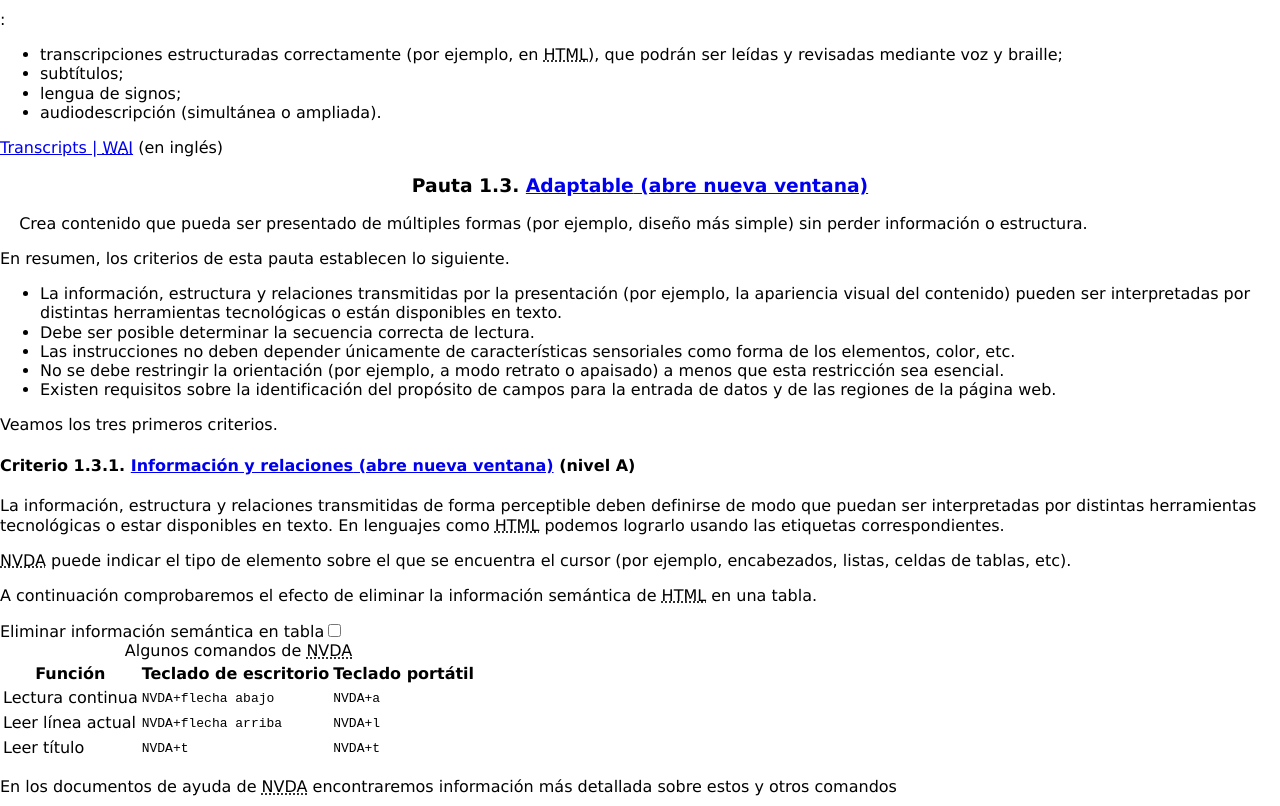
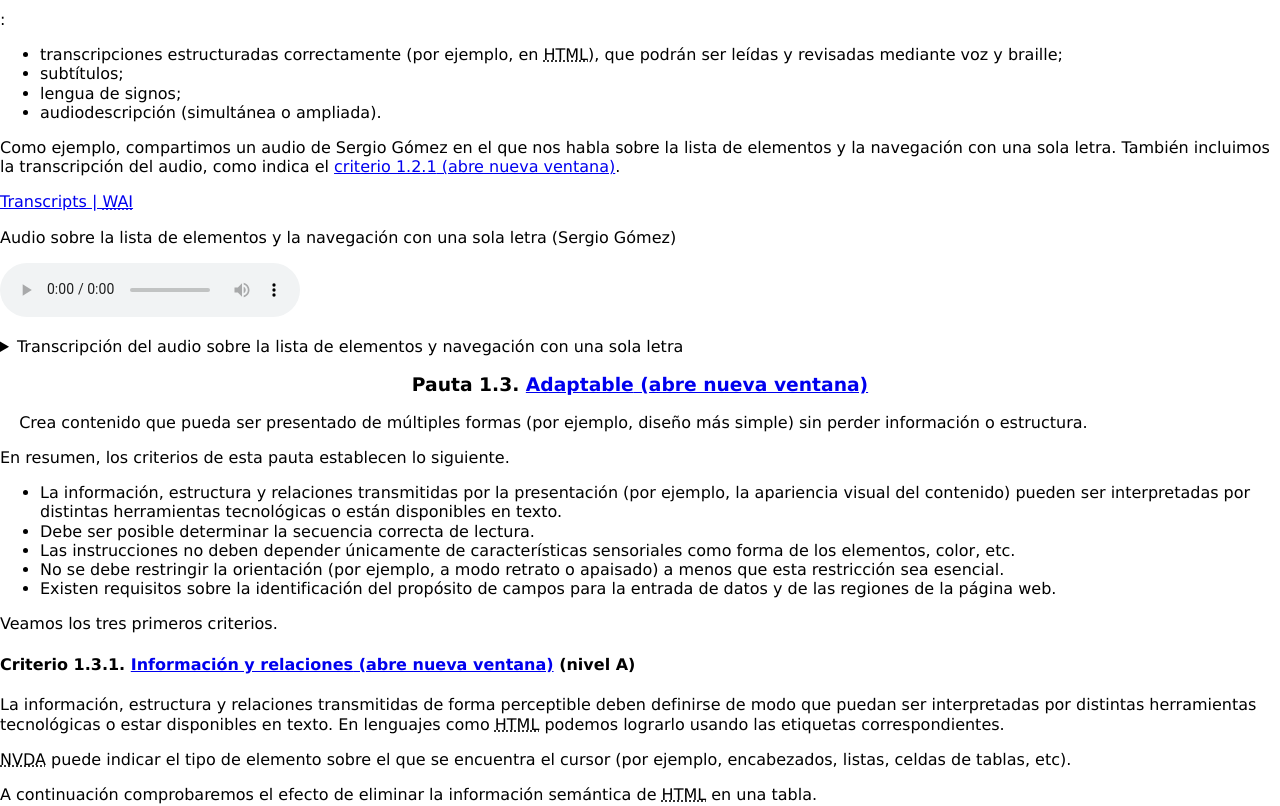
Before and after one commit to nvdaes/weba11y, a React (Create React App) app: page / in a window 1280 px wide. Shown: the part 1840-2646 px from the top of the page. Built offline with nearby package versions, Linux system fonts and the light colour scheme.

Commit message:
Add audio by @sergiogomez31, cleanup code and test for StatusMessages

```diff
--- a/src/components/complex/focusOrder.js
+++ b/src/components/complex/focusOrder.js
@@ -26,7 +26,7 @@ contents="Orden del foco" /> (nivel A)</h4>
 		rel="noopener noreferrer"><span lang="en">Evaluating Web Accessibility Overview | Web Accessibility Initiative (WAI) | W3C</span> (abre nueva ventana)</a></li>
 		<li><a hrefLang="es" href="https://www.tawdis.net"
 		target="_blank"
-		rel="noopener noreferrer">TAW (abre nueva ventana)</a></li>
+		rel="noopener noreferrer"><abbr title="Test de Accesibilidad Web">TAW</abbr> (abre nueva ventana)</a></li>
 		</ul>
 		</>
 	)
--- a/src/components/complex/onInput.js
+++ b/src/components/complex/onInput.js
@@ -41,7 +41,7 @@ const OnInput = () => {
 		<option value="(Trabalenguas) Tres tristes tigres comen trigo en un trigal.">Trabalenguas</option>
 		</select>
 		</label>
-		<input type="submit" value="¡Empieza a divertirte!" />
+		<input type="submit" value="Enviar" />
 		</form>
 		</>
 	)
--- a/src/components/complex/statusMessages.js
+++ b/src/components/complex/statusMessages.js
@@ -21,7 +21,7 @@ const List= (props) => {
 
 	return (
 		<>
-		<p role={reportResults} aria-atomic="true">(Resultados de la búsqueda: {filtered.length})</p>
+		<p role={reportResults} aria-atomic="true">(Número de elementos: {filtered.length})</p>
 		<ul>
 		{filtered.map((item) => (
 		<li key={item.id}>{item.name}</li>
@@ -49,17 +49,21 @@ const [reportResults, setReportResults] = useState("status");
 		e.preventDefault();
 		setSubmitText(searchText.toLowerCase());
 	}
+	const handleReset = (e) => {
+		setSubmitText("");
+	}
 	return (
 		<>
 		<h4>Criterio 4.1.3. <ExternalLink href="https://www.w3.org/TR/WCAG21/#status-messages" contents="Mensajes de estado" /> (nivel A)</h4>
 		<blockquote>
 		<p>Para contenido implementado mediante lenguajes de marcado, los mensajes de estado pueden ser interpretados por distintas herramientas tecnológicas por medio del rol o las propiedades, de modo que puedan ser mostrados al usuario por las tecnologías de apoyo sin recibir el foco.</p>
 		</blockquote>
-		<form onSubmit={handleSubmit}>
-		<Checkbox label="Silenciar indicación de resultados" onChange={handleCheckboxChange} />		<label>Introducir texto para buscar (muebles):
+		<form onSubmit={handleSubmit} onReset={handleReset}>
+		<Checkbox label="Silenciar indicación de resultados" onChange={handleCheckboxChange} />		<label>Introducir texto para buscar muebles (requerido):
 		<input type="search" required role="search" onChange={handleTextboxChange} />
 		</label>
 		<input type="submit" value="Buscar" />
+		<input type="reset" value="Mostrar todos los elementos (5)" />
 		</form>
 		<List submitText={submitText} reportResults={reportResults} />
 		</>
--- a/src/components/complex/timeBasedMedia.js
+++ b/src/components/complex/timeBasedMedia.js
@@ -15,9 +15,48 @@ const TimeBasedMedia = () => {
 		<li>lengua de signos;</li>
 		<li>audiodescripción (simultánea o ampliada).</li>
 		</ul>
-		<p><a href="https://www.w3.org/WAI/media/av/transcripts" hrefLang="en" lang="en" target="_blank"
+		<p>Como ejemplo, compartimos un audio de Sergio Gómez en el que nos habla sobre la lista de elementos y la navegación con una sola letra. También incluimos la transcripción del audio, como indica el <ExternalLink href="https://www.w3.org/TR/WCAG21/#audio-only-and-video-only-prerecorded" contents="criterio 1.2.1" />.</p>
+		<aside aria-labelledby="transcript">
+		<p id="transcript">
+			<a href="https://www.w3.org/WAI/media/av/transcripts" hrefLang="en" lang="en" target="_blank"
 		rel="noopener noreferrer"
-		>Transcripts | <abbr title="Web Accessibility Initiative">WAI</abbr></a> (en inglés)</p>
+		>Transcripts | <abbr title="Web Accessibility Initiative">WAI</abbr>
+		</a>
+		</p>
+		</aside>
+		<p id="audio">Audio sobre la lista de elementos y la navegación con una sola letra (Sergio Gómez)</p>
+		<p>
+			<audio aria-labelledby="audio" controls src="https://drive.google.com/uc?export=download&id=103Ckiv16LBIFU0eH9kP2ZQ-uF5Yo9mEQ">Tu navegador no admite audio</audio>
+		</p>
+		<details><summary>Transcripción del audio sobre la lista de elementos y navegación con una sola letra</summary>
+		<p>
+		Sergio Gómez: Hola:
+		</p>
+	<p>
+	Os voy a repasar rápidamente para qué sirve la lista de elementos en páginas web, y la navegación rápida por una sola tecla. Es lo mismo, solo que se puede navegar a elementos rápidamente pulsando una tecla.
+	</p>
+	<p>
+	La lista de elementos debería poder ejecutarse en campos de edición, o sea, que es el mismo resultado estando en campos de escritura, ya que lo que muestra son los elementos de la web tal cual.
+	</p>
+	<p>
+	Bueno. Una vez se abre con las teclas <kbd>NVDA+f7</kbd>, nos salen unos elementos, los cuales podemos repasar con flechas. Seleccionamos uno, por ejemplo, encabezado, pulsamos <kbd>tabulador</kbd> y nos salen todos los encabezados, los cuales los podemos recorrer con flechas.
+	</p>
+	<p>
+	Para ir a uno pulsamos <kbd>intro</kbd>. Para volver al selector de elemento pulsamos <kbd>shift+tabulador</kbd>.
+	</p>
+	<p>
+	Las teclas rápidas, bueno: se pueden repasar desde el diálogo <q>Gestos de entrada</q> de <abbr title="Non Visual Desktop Access">NVDA</abbr>, yendo a <q>menú NVDA, Preferencias, Gestos de entrada</q>. Estando en modo exploración. Porque normalmente, con estos gestos, si no estamos en el modo actualmente, no suelen aparecer en el diálogo. O sea, tenemos que tenerlos en uso.
+	</p>
+	<p>
+	Y luego también los podemos repasar mediante la <q>ayuda de entrada</q>. Podemos replicarlos pulsando <kbd>NVDA+1</kbd>, para activar la ayuda de entrada, y pulsar las teclas.
+	</p>
+	<p>
+	Por ejemplo: la tecla <kbd>b</kbd> es para ir al botón. <kbd>Shift+b</kbd> es para ir al botón anterior. Me explico: <kbd>b</kbd>, botón siguiente; <kbd>shift+b</kbd>, botón anterior.
+	</p>
+	<p>
+	Y nada. Solo quería explicaros esto.
+	</p>
+		</details>
 		</>
 	)
 }
```
Also changed, not shown: 1 other file (tests, documents, lock files or other folders).
